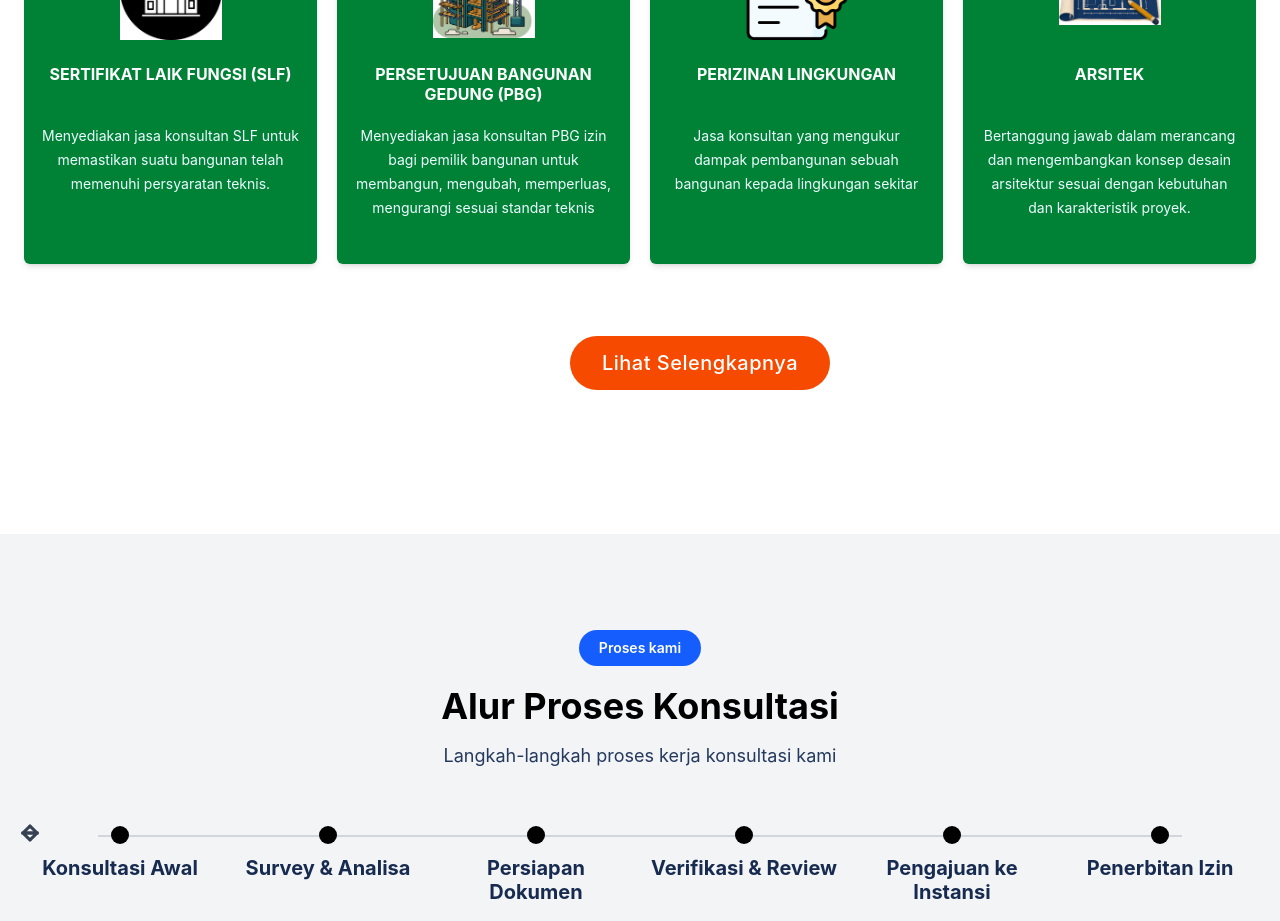
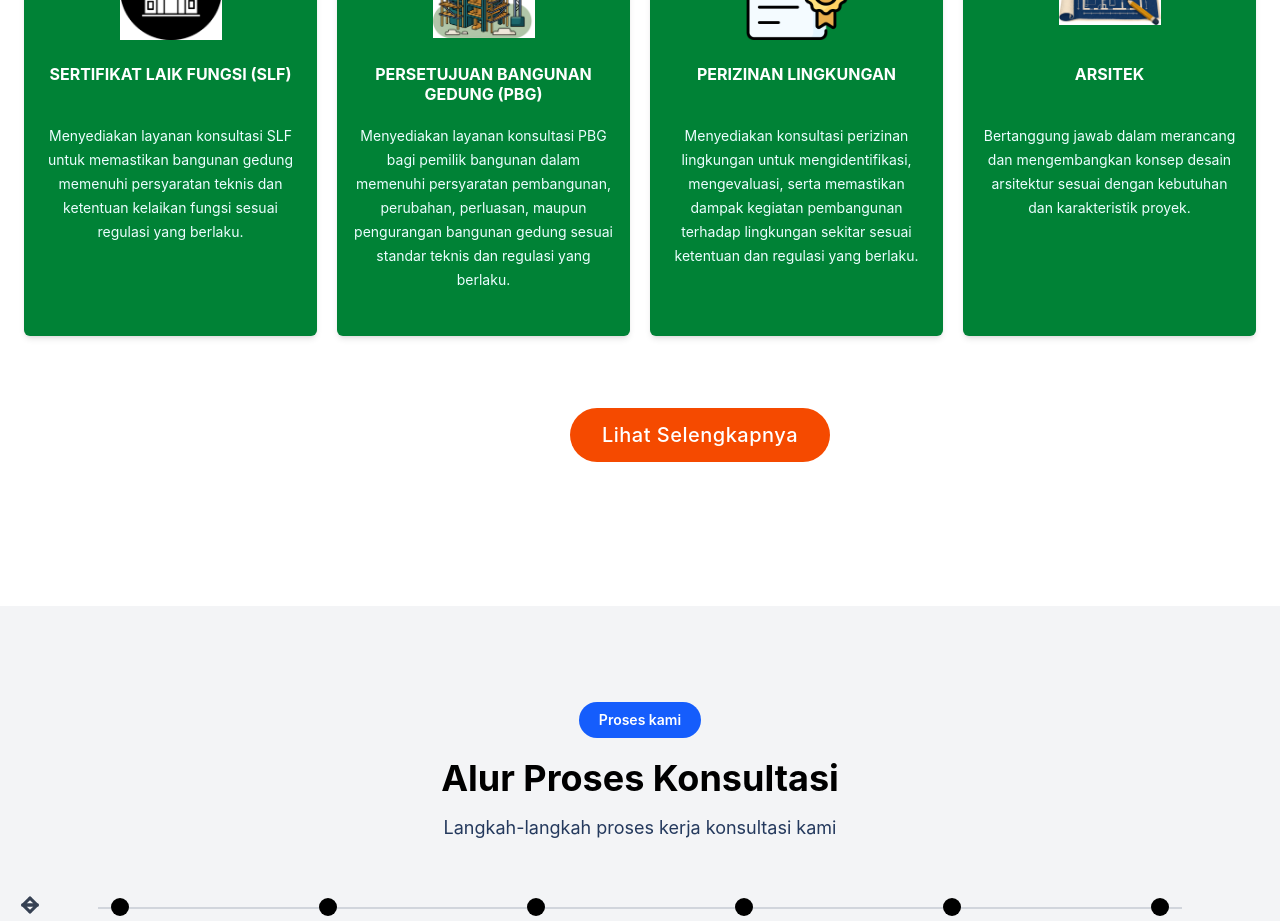
Before and after one commit to abinuraga/ciptes, a React (Vite) app: page / in a window 1280 px wide. Shown: the part 3080-4001 px from the top of the page. Built offline with nearby package versions, Linux system fonts and the light colour scheme.

Commit message:
ganti kata kata layanan

```diff
--- a/src/home.jsx
+++ b/src/home.jsx
@@ -264,19 +264,19 @@ function Homepage() {
               {
                 image: icon1,
                 title: "SERTIFIKAT LAIK FUNGSI (SLF)",
-                description: "Menyediakan jasa konsultan SLF untuk memastikan suatu bangunan telah memenuhi persyaratan teknis."
+                description: "Menyediakan layanan konsultasi SLF untuk memastikan bangunan gedung memenuhi persyaratan teknis dan ketentuan kelaikan fungsi sesuai regulasi yang berlaku.",
               },
 
               {
                 image: icon2,
                 title: "PERSETUJUAN BANGUNAN GEDUNG (PBG)",
-                description: "Menyediakan jasa konsultan PBG izin bagi pemilik bangunan untuk membangun, mengubah, memperluas, mengurangi sesuai standar teknis",
+                description: "Menyediakan layanan konsultasi PBG bagi pemilik bangunan dalam memenuhi persyaratan pembangunan, perubahan, perluasan, maupun pengurangan bangunan gedung sesuai standar teknis dan regulasi yang berlaku.",
               },
 
               {
                 image: icon3,
                 title: "PERIZINAN LINGKUNGAN",
-                description: "Jasa konsultan yang mengukur dampak pembangunan sebuah bangunan kepada lingkungan sekitar",
+                description: "Menyediakan konsultasi perizinan lingkungan untuk mengidentifikasi, mengevaluasi, serta memastikan dampak kegiatan pembangunan terhadap lingkungan sekitar sesuai ketentuan dan regulasi yang berlaku.",
               },
 
               {
```
